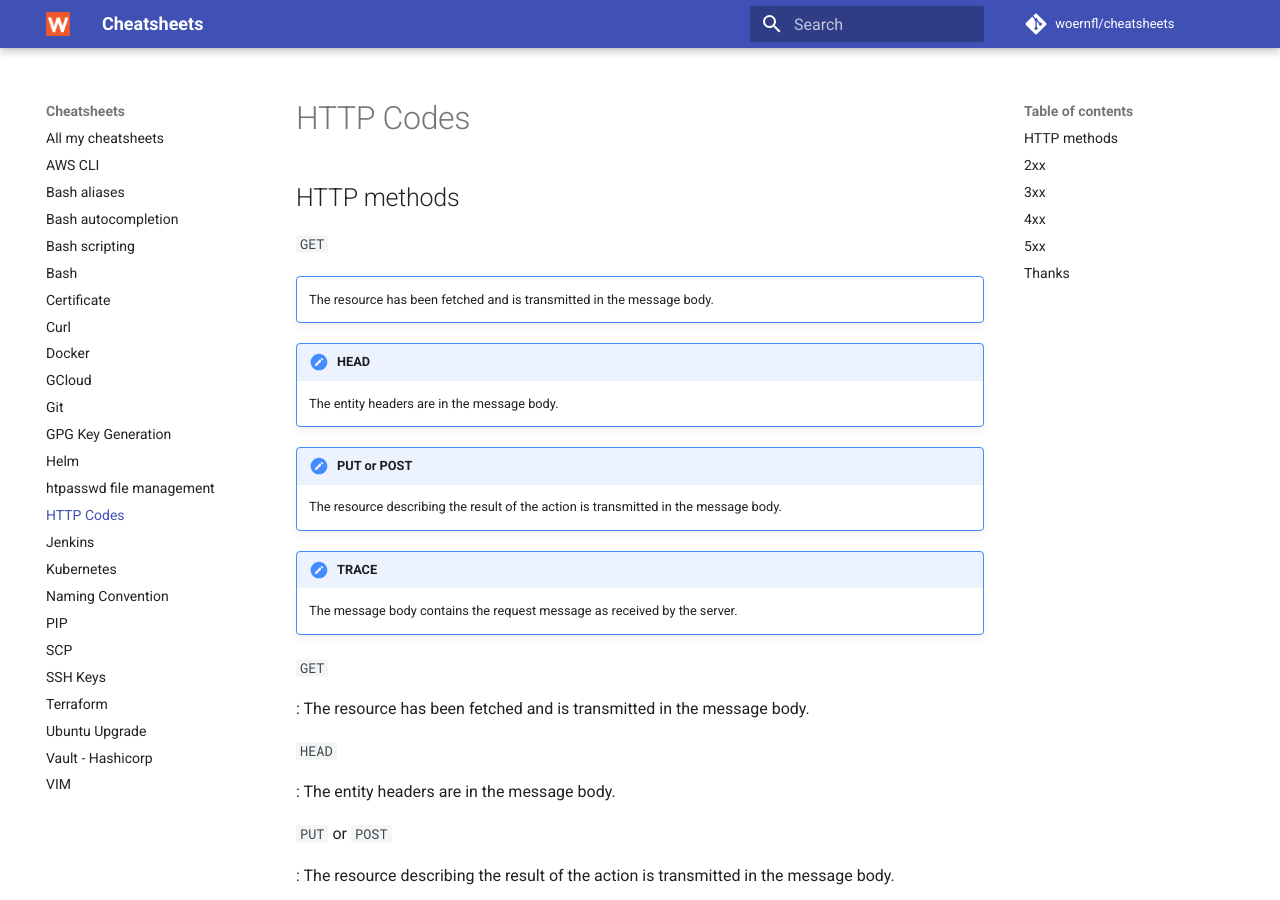
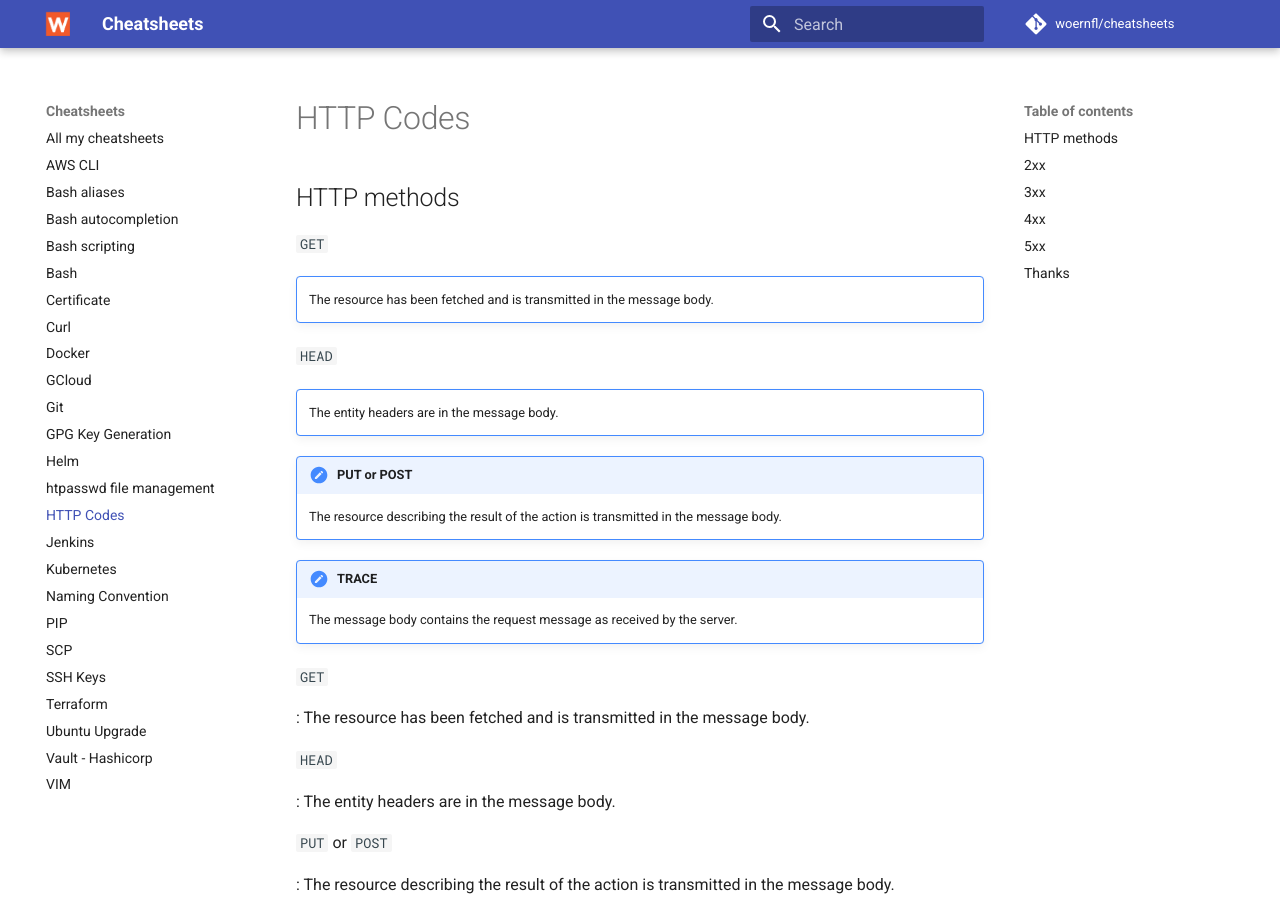
Before and after one commit to woernfl/cheatsheets, an MkDocs documentation site: the page built from docs/http-codes.md, in a window 1280 px wide and 900 px high. Built offline with MkDocs 1.6.1 and Material for MkDocs 9.7.7, drawn with Linux system fonts in a browser that asks for light colours; comment, search, counter and statistics services are not loaded.

```diff
--- a/docs/http-codes.md
+++ b/docs/http-codes.md
@@ -7,7 +7,8 @@
 !!! note ""
     The resource has been fetched and is transmitted in the message body.
 
-!!! note "HEAD"
+`HEAD`
+!!! note ""
     The entity headers are in the message body.
 
 !!! note "PUT or POST"
```
